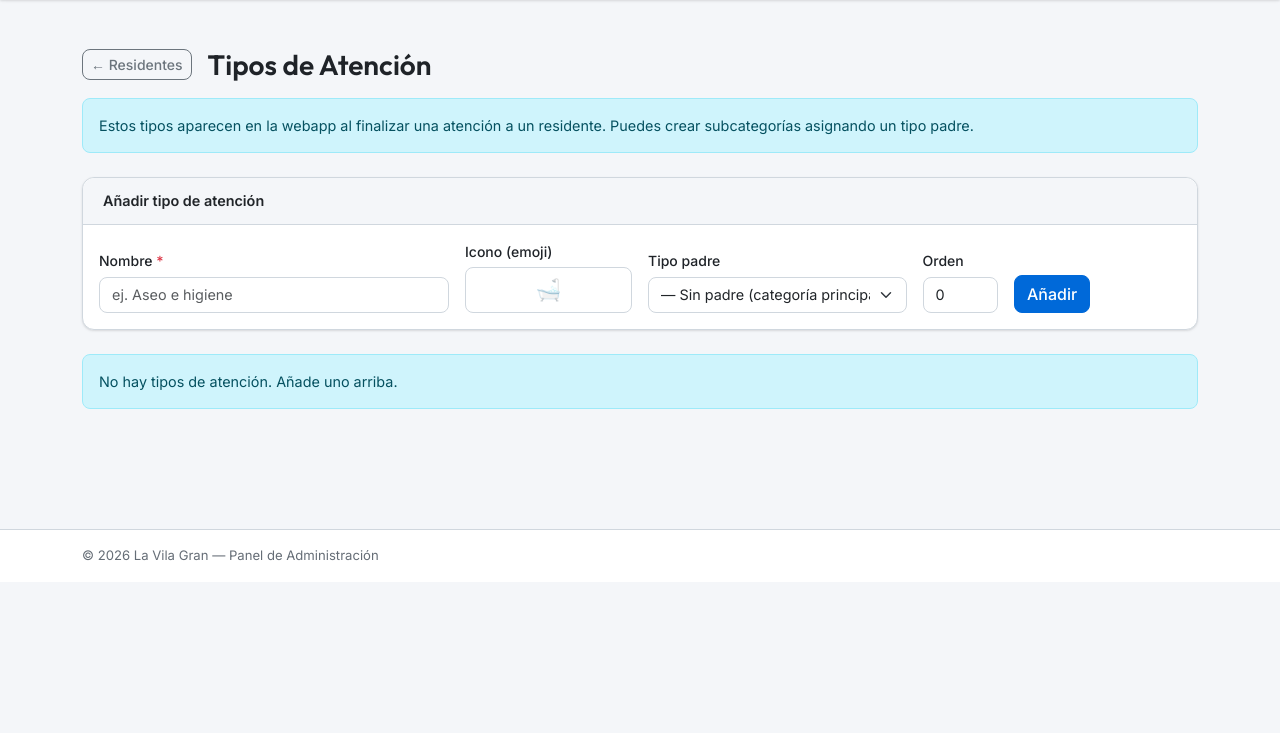
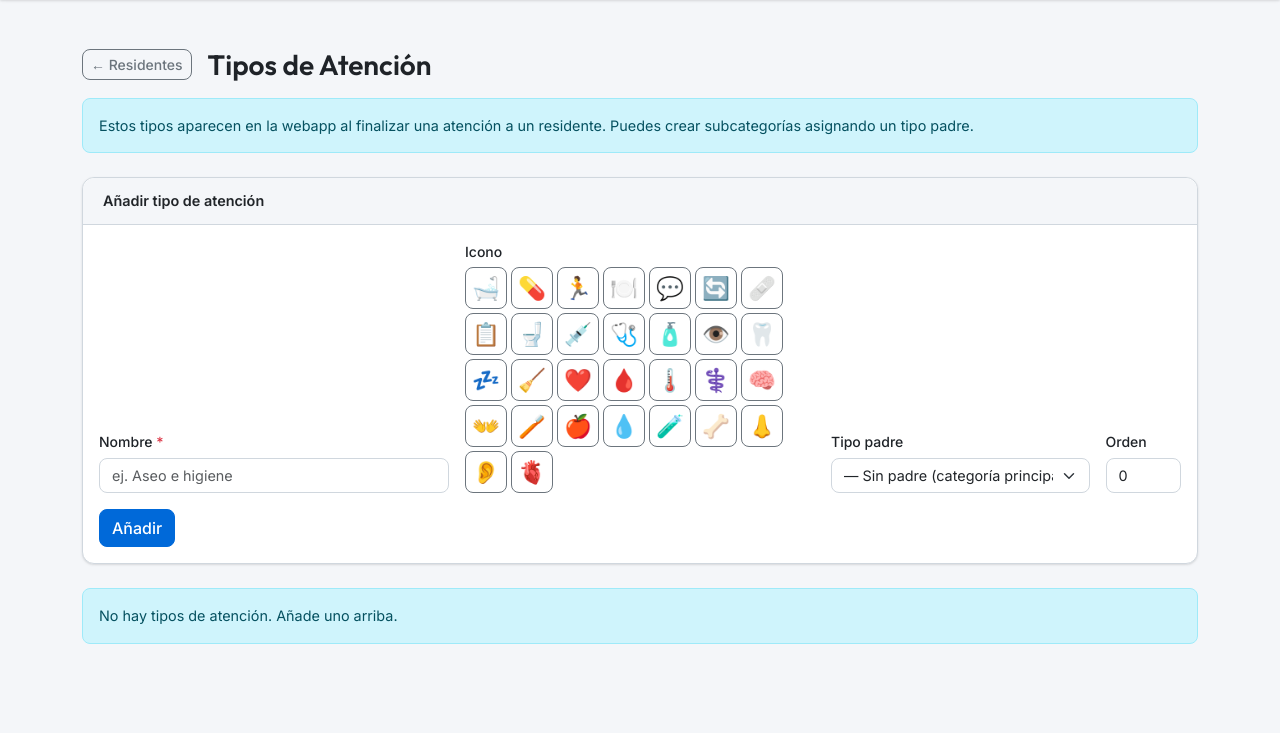
Before and after one commit to oscarhm34/resivilagran, a Flask app: page /manage-care-types in a window 1280 px wide. Shown: the part 62-795 px from the top of the page. Before the commit the page ends 622 px from the top, so only its background shows below. Run offline with Flask 3, Linux system fonts and the light colour scheme; the visitor is signed in with stand-in values (Sample User, id 1); data that the repository does not hold is empty.

Commit message:
Add visual emoji picker for care type icons in admin
Replace text input with clickable emoji grid for easier icon selection.

Co-Authored-By: Claude Opus 4.6 (1M context) <noreply@anthropic.com>

```diff
--- a/app/templates/manage_care_types.html
+++ b/app/templates/manage_care_types.html
@@ -28,9 +28,14 @@
                         <label for="name" class="form-label">Nombre <span class="text-danger">*</span></label>
                         <input type="text" id="name" name="name" class="form-control" required placeholder="ej. Aseo e higiene">
                     </div>
-                    <div class="col-sm-2">
-                        <label for="icon" class="form-label">Icono (emoji)</label>
-                        <input type="text" id="icon" name="icon" class="form-control" placeholder="🛁" maxlength="4" style="font-size:1.3rem;text-align:center">
+                    <div class="col-sm-4">
+                        <label class="form-label">Icono</label>
+                        <input type="hidden" id="icon" name="icon" value="">
+                        <div class="d-flex flex-wrap gap-1" id="icon-grid">
+                            {% for e in ['🛁','💊','🏃','🍽️','💬','🔄','🩹','📋','🚽','💉','🩺','🧴','👁️','🦷','💤','🧹','❤️','🩸','🌡️','⚕️','🧠','👐','🪥','🍎','💧','🧪','🦴','👃','👂','🫀'] %}
+                            <button type="button" class="btn btn-outline-secondary icon-pick p-1" data-emoji="{{ e }}" style="font-size:1.4rem;width:42px;height:42px;line-height:1">{{ e }}</button>
+                            {% endfor %}
+                        </div>
                     </div>
                     <div class="col-sm-3">
                         <label for="parent_id" class="form-label">Tipo padre</label>
@@ -141,12 +146,26 @@
 <script>
 (function () {
     'use strict';
+    var iconInput = document.getElementById('icon');
+
+    function selectIcon(emoji) {
+        iconInput.value = emoji;
+        document.querySelectorAll('.icon-pick').forEach(function (b) {
+            b.classList.toggle('btn-success', b.dataset.emoji === emoji);
+            b.classList.toggle('btn-outline-secondary', b.dataset.emoji !== emoji);
+        });
+    }
+
+    document.querySelectorAll('.icon-pick').forEach(function (b) {
+        b.addEventListener('click', function () { selectIcon(this.dataset.emoji); });
+    });
+
     document.querySelectorAll('.edit-btn').forEach(function (btn) {
         btn.addEventListener('click', function () {
             var form = document.getElementById('ct-form');
             form.querySelector('[name="care_type_id"]').value = this.dataset.id;
             form.querySelector('[name="name"]').value         = this.dataset.name;
-            form.querySelector('[name="icon"]').value         = this.dataset.icon;
+            selectIcon(this.dataset.icon || '');
             form.querySelector('[name="parent_id"]').value    = this.dataset.parent;
             form.querySelector('[name="sort_order"]').value   = this.dataset.sort;
             document.getElementById('submit-btn').textContent   = 'Guardar';
@@ -160,6 +179,7 @@
         var form = document.getElementById('ct-form');
         form.reset();
         form.querySelector('[name="care_type_id"]').value = '';
+        selectIcon('');
         document.getElementById('submit-btn').textContent  = 'Añadir';
         document.getElementById('form-title').textContent  = 'Añadir tipo de atención';
         document.getElementById('edit-badge').classList.add('d-none');
```
